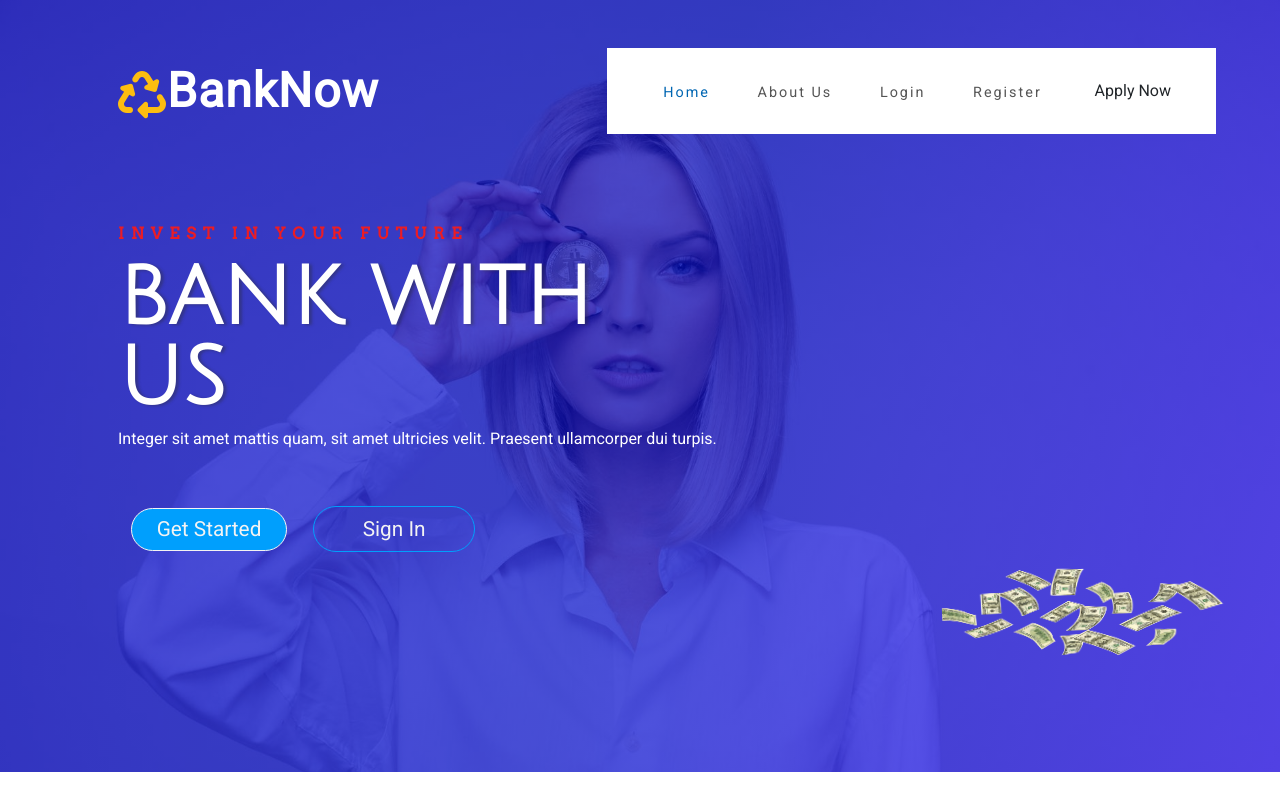
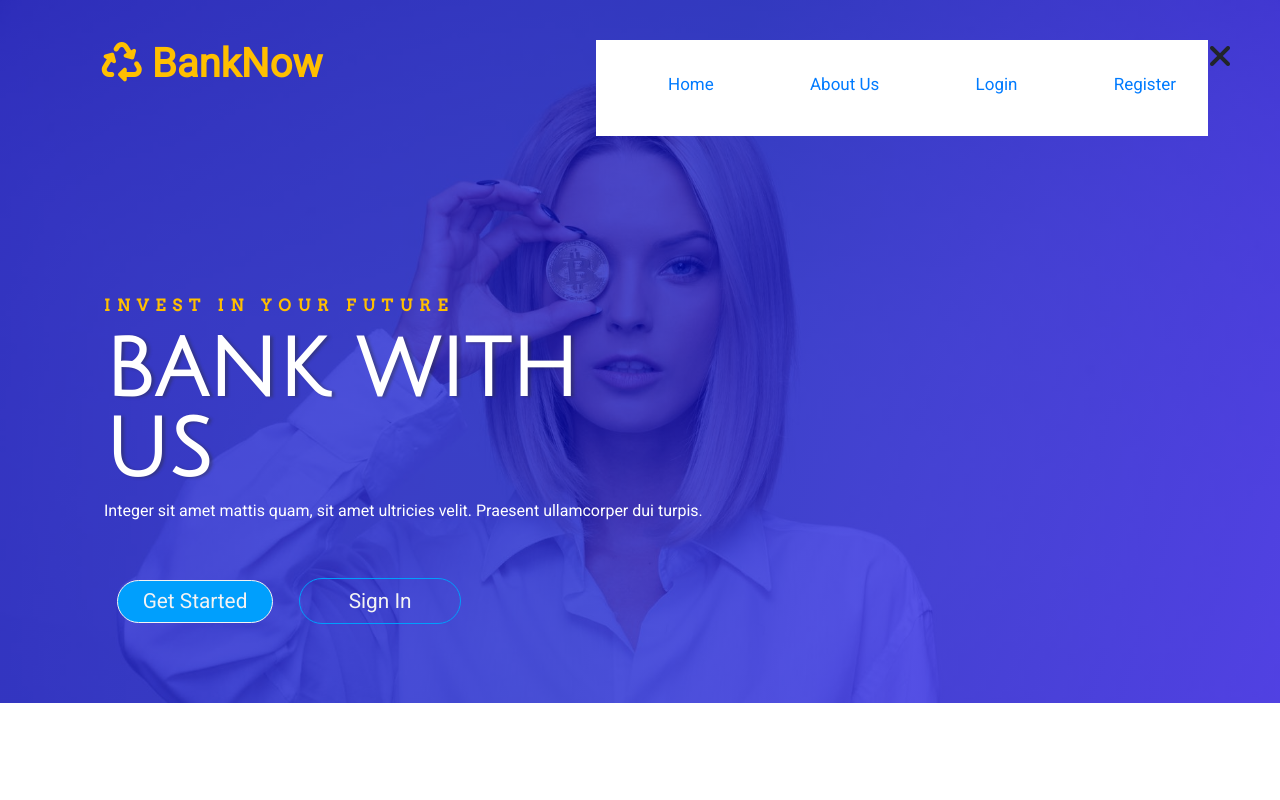
Before and after one commit to mindelias/BankNow, a React (Create React App) app in the folder bank-now-clients/: page / in a window 1280 px wide. Built offline with nearby package versions, Linux system fonts and the light colour scheme.

Commit message:
modify landing page

```diff
--- a/bank-now-clients/package.json
+++ b/bank-now-clients/package.json
@@ -17,6 +17,8 @@
     "react-redux": "^7.2.0",
     "react-router-dom": "^5.1.2",
     "react-scripts": "3.4.0",
+    "react-strap": "^0.0.1",
+    "reactstrap": "^8.4.1",
     "redux": "^4.0.5",
     "redux-logger": "^3.0.6",
     "redux-thunk": "^2.3.0",
@@ -47,12 +49,12 @@
   "devDependencies": {
     "@types/axios": "^0.14.0",
     "@types/react-router-dom": "^5.1.3",
+    "@types/reactstrap": "^8.4.2",
     "@types/redux": "^3.6.0",
     "@types/redux-logger": "^3.0.7",
     "@types/redux-thunk": "^2.1.0",
     "@types/styled-components": "^5.0.0",
     "@types/uuid": "^3.4.7"
   },
-
   "proxy": "http://localhost:3005/"
 }
--- a/bank-now-clients/src/App.css
+++ b/bank-now-clients/src/App.css
@@ -11,13 +11,14 @@
   --mainYellow:#ffa400;
 
 }
+/* html{
+  font-size: 10px;
+} */
 body{
   box-sizing: border-box;
   margin: 0px;
   padding: 0px;
-  /* font-family: 'Arvo'; */
   font-family: 'Roboto';
-  /* font-family: 'Oswald'; */
 
 }
 
@@ -26,7 +27,11 @@ body{
     animation: App-logo-spin infinite 50s reverse;
   }
 }
-
+@media screen and (max-width: 768px) {
+    body {
+      overflow-x: hidden;
+    }
+}
 .App-header {
   background-color: #282c34;
   min-height: 100vh;
--- a/bank-now-clients/src/components/Homepage.tsx
+++ b/bank-now-clients/src/components/Homepage.tsx
@@ -1,7 +1,7 @@
 import React from "react";
 import ladycoin from "./assets/ladycoin.jpeg";
-import capture from "./assets/capture.png";
-import pexels from "./assets/pexels.jpeg";
+// import capture from "./assets/capture.png";
+// import pexels from "./assets/pexels.jpeg";
 import float from "./assets/float.png";
 import styled from "styled-components";
 import { ButtonCont1, ButtonCont2 } from "./assets/Button";
@@ -11,7 +11,7 @@ function Homepage() {
   return (
     <BgCover className="container-fluid text-center">
       <Navbar />
-      <div className="container-fluid">
+      <div className="">
         <div className="banner-info">
           <div className="banner-w3ls-inner">
             <h4>Invest in your Future</h4>
@@ -30,9 +30,8 @@ function Homepage() {
               <a href="/login" className="btn">
                 <ButtonCont1>Sign in</ButtonCont1>
               </a>
+            </div>
 
-            </div>
-            <img src={float} width="300px" height = '100px' className="App-logo img1" />
           </div>
         </div>
       </div>
@@ -42,8 +41,7 @@ function Homepage() {
 
 export default Homepage;
 const BgCover = styled.div`
-/* max-width: 100px ; */
-overflow: hidden;
+  padding: 2.5rem 3rem;
   background: linear-gradient(
       106deg,
       rgb(0, 0, 200, 0.7),
@@ -51,17 +49,15 @@ overflow: hidden;
       rgb(44, 20, 250, 0.7)
     ),
     url(${ladycoin});
-  background-size: cover;
+  background-size: 100%;
 
-  /* background-image: */
   background-repeat: no-repeat;
   background-attachment: fixed;
-  height: 96.5vh;
-  /* min-height: 50em; */
+  /* height: 100vh; */
 
   .banner-info {
-    padding-top: 10em;
-    margin-left: 3.5em;
+    padding-top: 8em;
+    padding-left: 1.5em;
   }
   .img1 {
     position: absolute;
@@ -89,7 +85,7 @@ overflow: hidden;
   }
 
   .banner-info h4 {
-    color: #ec1c24;
+    color: #ffbf00;
     letter-spacing: 7px;
     text-transform: uppercase;
     font-weight: 700;
--- a/bank-now-clients/src/components/Navbar.tsx
+++ b/bank-now-clients/src/components/Navbar.tsx
@@ -1,60 +1,110 @@
 import React from "react";
 import NavWrapper from "./styles/Navwrapper";
+import { useState } from "react";
+import {
+  Collapse,
+  Navbar,
+  NavbarToggler,
+  NavbarBrand,
+  Nav,
+  NavItem,
+  NavLink,
+  UncontrolledDropdown,
+  DropdownToggle,
+  DropdownMenu,
+  DropdownItem,
+  NavbarText
+} from "reactstrap";
 
-function Navbar() {
+function NavBar() {
+  const [active, setActive] = useState<boolean | null>(false);
+  const [isOpen, setIsOpen] = useState(false);
+  const ToggleClass = () => {
+    setActive(true);
+  };
+  //  setTimeout(
+  //    () => setActive(false),
+
+  //    3000
+  //  );
+  const toggleClose = () => setActive(false);
+
   return (
+    // <Navbar color="" light expand="md">
+    //   <NavbarBrand href="/">reactstrap</NavbarBrand>
+    //   <NavbarToggler onClick={toggle} />
+    //   <Collapse isOpen={isOpen} navbar>
+    //     <Nav className="mr-auto" navbar>
+    //       <NavItem>
+    //         <NavLink href="/components/">Components</NavLink>
+    //       </NavItem>
+    //       <NavItem>
+    //         <NavLink href="https://github.com/reactstrap/reactstrap">
+    //           GitHub
+    //         </NavLink>
+    //       </NavItem>
+    //       <UncontrolledDropdown nav inNavbar>
+    //         <DropdownToggle nav caret>
+    //           Options
+    //         </DropdownToggle>
+    //         <DropdownMenu right>
+    //           <DropdownItem>Option 1</DropdownItem>
+    //           <DropdownItem>Option 2</DropdownItem>
+    //           <DropdownItem divider />
+    //           <DropdownItem>Reset</DropdownItem>
+    //         </DropdownMenu>
+    //       </UncontrolledDropdown>
+    //     </Nav>
+    //     <NavbarText>Simple Text</NavbarText>
+    //   </Collapse>
+    // </Navbar>
     <NavWrapper>
-      <div className="main-w3-pvt-header-sec  py-3" id="home">
       <header>
-          <div className="container-fluid">
-            <div className="header d-lg-flex justify-content-between align-items-center py-lg-3 px-lg-3">
-              <div id="logo">
+        <div className="logo-container">
           <h1>
-                  <a href="index.html">
+            <a className="logo" href="/">
               <span className="fa fa-recycle ml"></span>BankNow
             </a>
           </h1>
         </div>
 
-              <div className="w3pvt-bg">
-                <div className="nav_w3pvt">
-                  <nav>
-                    <label htmlFor="drop" className="toggle">
-                      Menu
-                    </label>
-                    <input type="checkbox" id="drop" />
-                    <ul className="menu">
-                      <li className="active">
-                        <a href="index.html">Home</a>
+        <nav className={active ? "navlink-active" : ""}>
+          <ul className="nav-linkz">
+            <li className={active ? "li-animate" : ""}>
+              <a href="index.html" className="nav-linc">
+                Home
+              </a>
             </li>
-                      <li>
-                        <a href="/about">About Us</a>
+            <li className={active ? "li-animate" : ""}>
+              <a href="/about" className="nav-linc">
+                About Us
+              </a>
             </li>
-                      <li>
-                        <a href="/about">Login </a>
+            <li className={active ? "li-animate" : ""}>
+              <a href="/about" className="nav-linc">
+                Login{" "}
+              </a>
             </li>
-                      <li>
-                        <a href="/about">Register </a>
+            <li className={active ? "li-animate" : ""}>
+              <a href="/about" className="nav-linc">
+                Register{" "}
+              </a>
             </li>
-
           </ul>
         </nav>
+        <div className="burger" onClick={ToggleClass}>
+          <div className="line1"></div>
+          <div className="line2"></div>
+          <div className="line3"></div>
         </div>
-
-                <div className="justify-content-center">
-                  <div className="apply-w3-pvt ml-lg-3">
-                    <a className="btn read" href="/register" role="button">
-                      Apply Now
-                    </a>
-                  </div>
-                </div>
-              </div>
-            </div>
+        <div className='' onClick={toggleClose}>
+          <span>
+            <i className="fas fa-times fa-2x"></i>
+          </span>
         </div>
       </header>
-      </div>
     </NavWrapper>
   );
 }
 
-export default Navbar;
+export default NavBar;
--- a/bank-now-clients/src/components/styles/Navwrapper.tsx
+++ b/bank-now-clients/src/components/styles/Navwrapper.tsx
@@ -1,380 +1,116 @@
-import styled from 'styled-components'
+import styled from "styled-components";
 
 const NavWrapper = styled.div`
-.w3pvt-bg {
-    background: #fff;
-    padding: 1.5em 2em;
-    margin-right:3em;
+  header {
+    /* background: #fff; */
+    /* padding: 1.5em; */
+    width: 100%;
     display: flex;
-}
-.ml{
-    margin-left:1.5em;
-}
-#logo a {
-    float: left;
-    font-size: 1.2em;
-    display: initial;
-    margin: 0;
-    letter-spacing: 1px;
-    color: #fff;
-    padding: 0px 0;
-    border: none;
-    font-weight: 600;
-    text-transform: capitalize;
-}
-
-div#logo h1 span {
-    color: #fdbd10;
-
-    vertical-align: middle;
-}
-
-header {
-    position: absolute;
-    z-index: 9;
-    width: 100%;
-    padding: 1rem 0;
-}
-
-.toggle,
-[id^=drop] {
+    height: 12vh;
+    justify-content: space-between;
+  }
+  .logo-container,
+  .nav-linkz {
+    display: flex;
+  }
+  .logo-container {
+    flex: 2;
+  }
+  .logo {
+    font-weight: 700;
+    color: #ffbf00;
+    margin-left: 1.345em;
+  }
+  .ml {
+    margin-right: 10px;
+  }
+  nav {
+    flex: 2;
+    background-color: #fff;
+    padding: 2rem;
+  }
+  .nav-linkz {
+    justify-content: space-between;
+    list-style: none;
+    align-items: center;
+    font-weight: 500;
+    font-size: 17px;
+  }
+  .nav-linc {
+    text-decoration: none;
+  }
+  .burger {
     display: none;
-}
-
-/* Giving a background-color to the nav container. */
-nav {
-    margin: 0;
-    padding: 0;
-}
-
-nav {
-    margin: 0;
-    padding: 0;
-}
-
-
-/* Since we'll have the "ul li" "float:left"
- * we need to add a clear after the container. */
-
-nav:after {
-    content: "";
-    display: table;
-    clear: both;
-}
-
-/* Removing padding, margin and "list-style" from the "ul",
- * and adding "position:reltive" */
-nav ul {
-    float: right;
-    padding: 0;
-    margin: 0;
-    list-style: none;
-    position: relative;
-    margin-top: 0.5em;
-}
-
-/* Positioning the navigation items inline */
-nav ul li {
-
-    display: inline-block;
-    /* float: left; */
-}
-
-/* Styling the links */
-nav a {
-    font-weight: 400;
-    color: #555;
-    letter-spacing: 2px;
-    font-size: 0.9em;
-    position: relative;
-    padding: 0.5rem;
-    margin: 0px 1.1em;
-}
-
-
-nav ul li ul li:hover {
-    background: #f8f9fa;
-}
-
-/* Background color change on Hover */
-nav a:hover {
-    color: #0066b2;
-    background: transparent;
-}
-
-.menu li.active a {
-    color: #0066b2;
-}
-
-/* Hide Dropdowns by Default
- * and giving it a position of absolute */
-nav ul ul {
+  }
+  .burger div {
+    width: 25px;
+    background-color: white;
+    height: 3px;
+    flex: 1;
+    margin: 5px;
+  }
+  .close-btn {
     display: none;
-    position: absolute;
-    /* has to be the same number as the "line-height" of "nav a" */
-    top: 25px;
-    background: #fff;
-    padding: 10px;
-}
-
-ul.inner-dropdown a:hover {
-    color: #333;
-}
-
-/* Display Dropdowns on Hover */
-nav ul li:hover > ul {
-    display: inherit;
-}
-
-/* Fisrt Tier Dropdown */
-nav ul ul li {
-    width: 160px;
-    float: none;
-    display: list-item;
-    position: relative;
-}
-
-nav ul ul li a {
-    color: #333;
-    padding: 5px 10px;
-    display: block;
-}
-
-/* Second, Third and more Tiers
- * We move the 2nd and 3rd etc tier dropdowns to the left
- * by the amount of the width of the first tier.
-*/
-nav ul ul ul li {
-    position: relative;
-    top: -60px;
-    /* has to be the same number as the "width" of "nav ul ul li" */
-    left: 170px;
-}
-
-
-/* Change ' +' in order to change the Dropdown symbol */
-li > a:only-child:after {
-    content: '';
-}
-
-
-/* Media Queries
---------------------------------------------- */
-
-@media all and (max-width : 992px) {
-
-    #logo {
-        display: block;
-        padding: 0;
-        width: 30%;
-        text-align: center;
-        float: left;
+  }
+  @media screen and (max-width: 1024px) {
+  }
+  @media screen and (max-width: 768px) {
+    body {
+      overflow-x: hidden;
+    }
+    nav {
+      height: 50vh;
+      margin-top: 6rem;
+      transition: all 1s ease-in;
+      padding: 0rem;
+      flex: 1;
+      transform: translateX(150%);
+    }
+    .nav-linkz {
+      flex-direction: column;
+      justify-content: center;
+      padding-left: 0px;
+    }
+    .nav-linkz li {
+      margin: 2rem 0px;
+      &:hover {
+        background-color: #ffbf00;
+        padding: 0.3rem 0.5rem;
+        border-radius: 3px;
+      }
+      /* opacity: 0; */
+    }
+    .burger {
+      display: block;
+      cursor: pointer;
     }
 
-    nav {
-        margin: 0;
+    .navlink-active {
+      transform: translateX(0%);
     }
+    .li-animate {
+      animation: navLinkFade 2s ease-out;
+    }
+    .close-toggle {
+      display: block;
+      animation: navLinkFade 2s ease-in;
+    }
+    @keyframes navLinkFade {
+      0% {
+        opacity: 0;
+        transform: translateX(-100px);
+      }
 
-    .w3pvt-bg {
-        padding: 1em;
-        display: flex;
-        float: right;
-        width: 65%;
-        justify-content: center;
+      80% {
+        transform: translateX(10px);
+        opacity: 0.5;
+      }
+
+      100% {
+        opacity: 1;
+        transform: translate(0px);
+      }
     }
-
-    nav ul {
-        width: 100%;
-    }
-
-    /* Hide the navigation menu by default */
-    /* Also hide the  */
-    .toggle + a,
-    .menu {
-        display: none;
-    }
-
-    /* Stylinf the toggle lable */
-    .toggle {
-        display: block;
-        padding: 0.32em 4em;
-        font-size: 20px;
-        text-decoration: none;
-        border: none;
-        float: left;
-        background-color: #333;
-        color: #fff;
-        cursor: pointer !important;
-        margin: 0;
-        border-radius: 4px;
-        margin-right: 1em;
-    }
-
-    .menu .toggle {
-        float: none;
-        text-align: center;
-        margin: auto;
-        width: 70%;
-        padding: 5px;
-        font-weight: normal;
-        font-size: 15px;
-        letter-spacing: 1px;
-        background: none;
-        color: #333;
-    }
-
-    .toggle:hover {
-        color: #333;
-        background-color: #fff;
-    }
-
-    /* Display Dropdown when clicked on Parent Lable */
-    [id^=drop]:checked + ul {
-        display: block;
-        background: #e9ecef;
-        padding: 15px 0;
-        text-align: center;
-    }
-
-    /* Change menu item's width to 100% */
-    nav ul li {
-        display: block;
-        width: 100%;
-        padding: 5px 0;
-        margin: 0;
-    }
-
-    nav ul ul .toggle,
-    nav ul ul a {
-        padding: 0 40px;
-    }
-
-    nav ul ul ul a {
-        padding: 0 80px;
-    }
-
-    nav a:hover,
-    nav ul ul ul a {
-        background-color: transparent;
-    }
-
-    nav ul li ul li .toggle,
-    nav ul ul a,
-    nav ul ul ul a {
-        padding: 14px 20px;
-        color: #FFF;
-        font-size: 17px;
-    }
-
-    /* Hide Dropdowns by Default */
-    nav ul ul {
-        float: none;
-        position: static;
-        color: #ffffff;
-        /* has to be the same number as the "line-height" of "nav a" */
-    }
-
-    /* Hide menus on hover */
-    nav ul ul li:hover > ul,
-    nav ul li:hover > ul {
-        display: none;
-    }
-
-    /* Fisrt Tier Dropdown */
-    nav ul ul li {
-        display: block;
-        width: 100%;
-        padding: 0;
-    }
-
-    nav ul ul ul li {
-        position: static;
-        /* has to be the same number as the "width" of "nav ul ul li" */
-
-    }
-
-    nav a {
-        color: #333;
-    }
-
-    nav a:hover {
-        color: #333;
-    }
-
-    .menu li.active a {
-        color: #333;
-    }
-
-    nav ul ul li a {
-        display: inline-block;
-        font-size: 15px;
-    }
-
-    ul.inner-dropdown {
-        padding-bottom: 0 !important;
-        padding-top: 8px !important;
-    }
-}
-
-@media all and (max-width : 330px) {
-
-    nav ul li {
-        display: block;
-        width: 94%;
-    }
-
-}
-
-li.icons a {
-    width: 34px;
-    height: 34px;
-    text-align: center;
-    display: inline-block;
-    font-size: 13px;
-    border-radius: 50%;
-    line-height: 33px;
-    padding: 0;
-}
-
-li.icons a.face-bk {
-    background: #3b5998;
-}
-
-li.icons a.twitter {
-    background: #1da1f2;
-}
-
-li.icons a.dribble {
-    background: #ea4c89;
-}
-
-/*-- // header --*/
-.banner-w3-pvt-top-icons li {
-    display: inline-block;
-    text-shadow: 3px 1px 3px rgba(45, 45, 45, 0.38);
-    font-size: 1em;
-    color: #fff;
-    font-weight: 400;
-    line-height: 1em;
-    text-transform: uppercase;
-    letter-spacing: 3px;
-}
-
-li.icons a {
-    width: 48px;
-    height: 48px;
-    text-align: center;
-    display: inline-block;
-    font-size: 1em;
-    border-radius: 50%;
-    line-height: 33px;
-    padding: 0;
-    background: transporant;
-    color: #fff;
-}
-
-
-
-
-`
-export default NavWrapper
+  }
+`;
+export default NavWrapper;
```
Also changed, not shown: 1 other file (tests, documents, lock files or other folders). Lines whose indentation alone changed are shown as unchanged.
